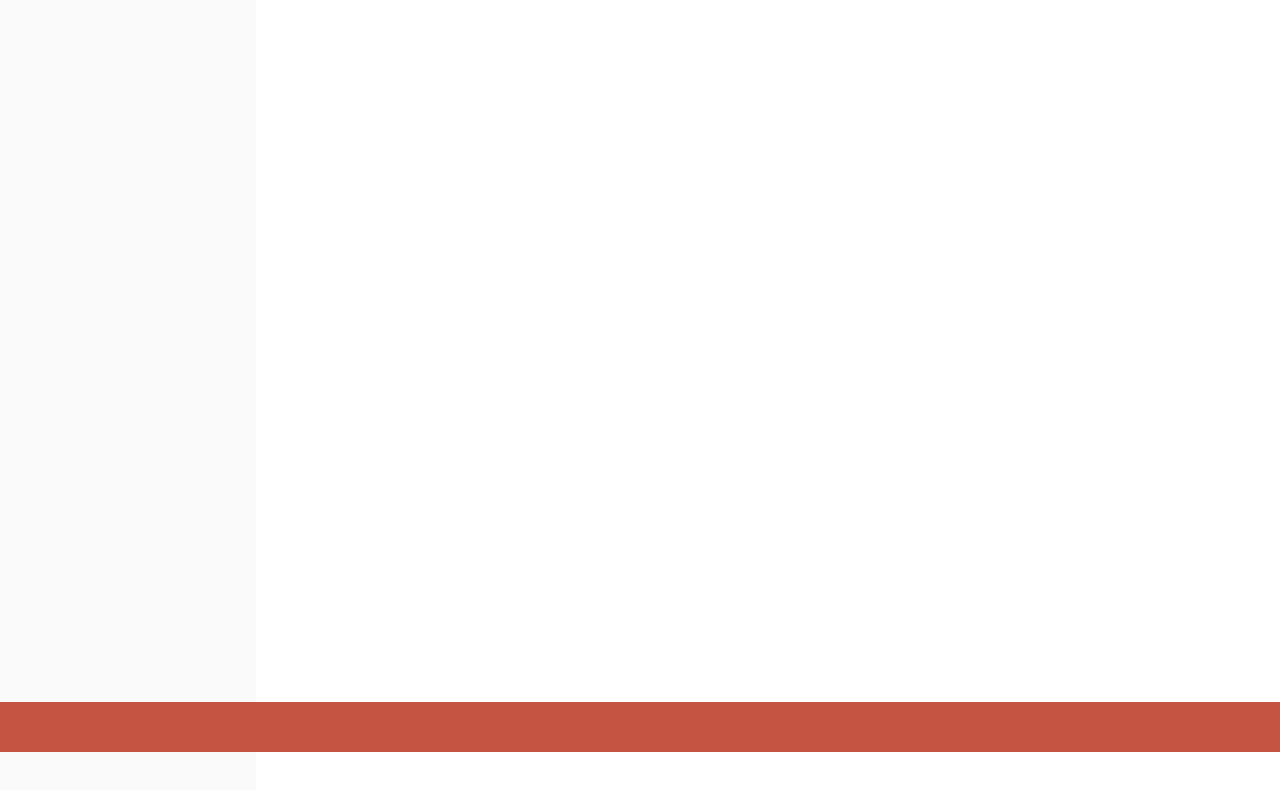
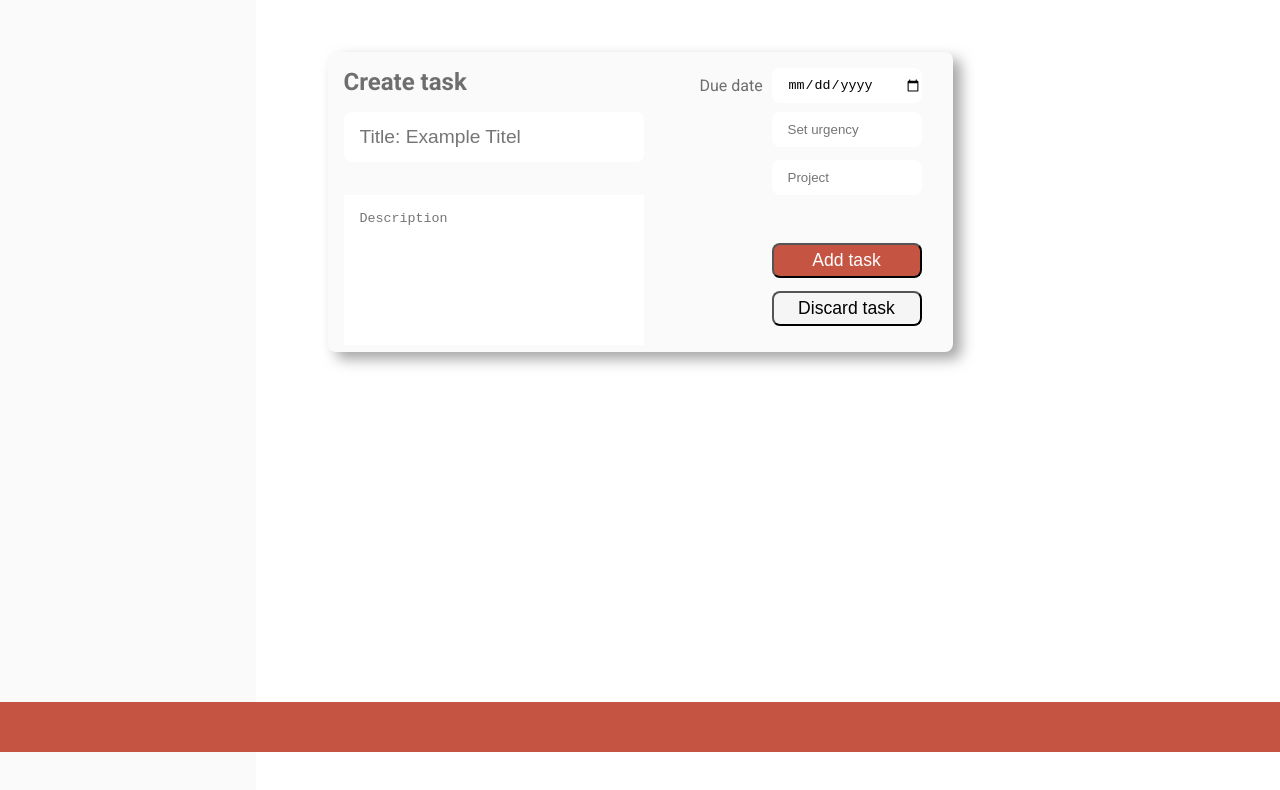
Before and after one commit to sesamDev/todo-app, a website built with webpack: page dist/index.html in a window 1280 px wide. Shown: the part 148-938 px from the top of the page. Built offline with nearby package versions, Linux system fonts and the light colour scheme.

Commit message:
Form added
-All elements in place

-Style added

```diff
--- /dev/null
+++ b/src/form/form.js
@@ -0,0 +1,95 @@
+import { createElement } from "../element/element";
+
+//Form container
+const formContainer = document.createElement('div');
+formContainer.classList.add('form-container');
+
+//Form element
+const form = document.createElement('form');
+
+//Form title
+const formTitle = document.createElement('h2');
+formTitle.innerText = 'Create task';
+
+//Title text input
+const titleTextInput = document.createElement('input');
+titleTextInput.setAttribute('name', 'titleText');
+titleTextInput.setAttribute('type', 'text');
+titleTextInput.setAttribute('placeholder', 'Title: Example Titel');
+
+//Description text input
+const descriptionTextArea = document.createElement('textarea');
+descriptionTextArea.setAttribute('name', 'textArea');
+descriptionTextArea.setAttribute('rows', '4');
+descriptionTextArea.setAttribute('columns', '20');
+descriptionTextArea.setAttribute('placeholder', 'Description');
+
+//Due date input
+const dueDateInput = document.createElement('input');
+dueDateInput.setAttribute('name', 'dueDate');
+dueDateInput.setAttribute('type', 'date');
+
+//Due date label
+const dueDateLabel = document.createElement('label');
+dueDateLabel.setAttribute('name', 'dueDate');
+dueDateLabel.innerText = 'Due date'
+
+
+//Urgency list
+const urgencyList = document.createElement('input');
+urgencyList.setAttribute('name', 'urgency')
+urgencyList.setAttribute('list', 'urgency');
+urgencyList.setAttribute('placeholder', 'Set urgency');
+const urgencyDatalist = document.createElement('datalist');
+urgencyDatalist.setAttribute('id', 'urgency');
+const urgencyHigh = document.createElement('option');
+urgencyHigh.setAttribute('value', 'High');
+const urgencyNormal = document.createElement('option');
+urgencyNormal.setAttribute('value', 'Normal');
+const urgencyLow = document.createElement('option');
+urgencyLow.setAttribute('value', 'Low');
+
+//Submit button
+const submitButton = document.createElement('input');
+submitButton.setAttribute('type', 'button');
+submitButton.setAttribute('id', 'submit-button');
+submitButton.setAttribute('value', 'Add task');
+
+//Discard button
+const discardButton = document.createElement('input');
+discardButton.setAttribute('type', 'button');
+discardButton.setAttribute('value', 'Discard task');
+
+//Parent project list
+const parentProject = document.createElement('input');
+parentProject.setAttribute('name', 'parentProject')
+parentProject.setAttribute('list', 'parentProject');
+parentProject.setAttribute('placeholder', 'Project');
+const projectDatalist = document.createElement('datalist');
+projectDatalist.setAttribute('id', 'parentProject');
+const phProject1 = document.createElement('option');
+phProject1.setAttribute('value', 'High');
+const phProject2 = document.createElement('option');
+phProject2.setAttribute('value', 'Normal');
+const phProject3 = document.createElement('option');
+phProject3.setAttribute('value', 'Low');
+//Create DOM tree
+
+
+export function toggleForm() {
+    document.body.appendChild(formContainer);
+    formContainer.appendChild(form);
+    form.append(formTitle,
+        titleTextInput,
+        descriptionTextArea,
+        dueDateLabel,
+        dueDateInput,
+        urgencyList,
+        urgencyDatalist,
+        parentProject,
+        projectDatalist,
+        submitButton,
+        discardButton);
+    urgencyDatalist.append(urgencyHigh, urgencyNormal, urgencyLow);
+    projectDatalist.append(phProject1, phProject2, phProject3);
+}
--- a/src/index.js
+++ b/src/index.js
@@ -1,5 +1,6 @@
 import { appendToBody, createDomElement, appendToTargetClass, appendChildrenToParent } from "./utils/dom_utils";
 import { createElement } from "./element/element";
+import { toggleForm } from "./form/form";
 import './style.css'
 
 
@@ -32,3 +33,5 @@ const topItemContainerChildren = createDomElement(allTodosItem, urgentTodosItem,
 //Add side panel items to the DOM as children
 appendToTargetClass('.side-panel', topItemContainerDOM);
 appendToTargetClass('.top-ul', topItemContainerChildren);
+
+toggleForm()
--- a/src/style.css
+++ b/src/style.css
@@ -13,6 +13,10 @@
     --side-panel-items-color: rgb(110, 110, 110);
     font-family: 'Roboto', sans-serif;
 
+}
+
+body {
+    position: relative;
 }
 
 .header {
@@ -71,3 +75,155 @@
 .main-content {
     background-color: var(--main-content-bg-color);
 }
+
+.form-container {
+    --form-height: 300px;
+    --form-width: 625px;
+    display: grid;
+    grid-template-columns: repeat(2, 1fr);
+    grid-template-rows: repeat(2, 1fr);
+    position: absolute;
+    background-color: var(--side-panel-bg-color);
+    height: var(--form-height);
+    width: var(--form-width);
+    top: 200px;
+    right: calc(100vw/2 - calc(var(--form-width)/2));
+    border-radius: .5rem;
+    box-shadow: 8px 7px 14px 0px rgba(133, 133, 133, 0.75);
+    -webkit-box-shadow: 8px 7px 14px 0px rgba(133, 133, 133, 0.75);
+    -moz-box-shadow: 8px 7px 14px 0px rgba(133, 133, 133, 0.75);
+}
+
+form {
+    display: grid;
+    grid-template-columns: repeat(2, 1fr);
+    grid-template-rows: .5fr 1fr 1fr;
+    grid-row: 1 / 3;
+    grid-column: 1 / 3;
+}
+
+form>h2 {
+    margin: 1rem 1rem;
+    grid-column: 1 / 2;
+    grid-row: 1 / 2;
+    color: var(--side-panel-items-color)
+}
+
+form>input[type=text] {
+    font-size: 1.2rem;
+    border-radius: .5rem;
+    border: none;
+    padding-left: 1rem;
+    width: 300px;
+    height: 50px;
+    grid-column: 1 / 2;
+    grid-row: 2 / 3;
+    margin-left: 1rem;
+}
+
+form>input[type=text]:hover {
+    border: 1px solid rgba(128, 128, 128, 0.8);
+}
+
+
+form>textarea {
+    resize: none;
+    grid-column: 1 / 2;
+    grid-row: 3 / 4;
+    height: 150px;
+    margin: 0 0 1rem 1rem;
+    border: none;
+    padding: 1rem 0 0 1rem;
+}
+
+form>textarea:hover {
+    border: 1px solid rgba(128, 128, 128, 0.8);
+}
+
+form>label {
+    grid-column: 2 / 3;
+    grid-row: 1 / 2;
+    margin: 1.5rem 0 0 3.5rem;
+    color: var(--side-panel-items-color)
+}
+
+form>input[type=date] {
+    padding-left: 1rem;
+    border-radius: .5rem;
+    border: none;
+    grid-column: 2 / 3;
+    grid-row: 1 / 2;
+    height: 35px;
+    width: 150px;
+    margin: 1rem 0 0 8rem;
+}
+
+form>input[type=date]:hover {
+    border: 1px solid rgba(128, 128, 128, 0.8);
+}
+
+form>input[name=urgency] {
+    border-radius: .5rem;
+    border: none;
+    padding-left: 1rem;
+    grid-column: 2 / 3;
+    grid-row: 2 / 3;
+    height: 35px;
+    width: 150px;
+    margin: 0rem 0 0 8rem;
+}
+
+form>input[name=urgency]:hover {
+    border: 1px solid rgba(128, 128, 128, 0.8);
+}
+
+form>input[name=parentProject] {
+    grid-column: 2/3;
+    grid-row: 2 / 3;
+    border-radius: .5rem;
+    border: none;
+    padding-left: 1rem;
+    height: 35px;
+    width: 150px;
+    margin: 3rem 0 0 8rem;
+}
+
+form>input[name=parentProject]:hover {
+
+    border: 1px solid rgba(128, 128, 128, 0.8);
+}
+
+#submit-button {
+    grid-column: 2 / 3;
+    grid-row: 3 / 4;
+    height: 35px;
+    width: 150px;
+    margin: 3rem 0 0 8rem;
+    background-color: var(--header-bg-color);
+    color: white;
+    font-size: 1.1rem;
+    border-radius: .5rem;
+}
+
+#submit-button:hover {
+    background-color: rgb(59, 180, 93);
+
+}
+
+form>input[type=button] {
+    grid-column: 2 / 3;
+    grid-row: 3 / 4;
+    height: 35px;
+    width: 150px;
+    margin: 6rem 0 0 8rem;
+    color: black;
+    font-size: 1.1rem;
+    border-radius: .5rem;
+    background-color: whitesmoke;
+
+}
+
+form>input[type=button]:hover {
+    background-color: rgb(180, 48, 48);
+
+}
```
